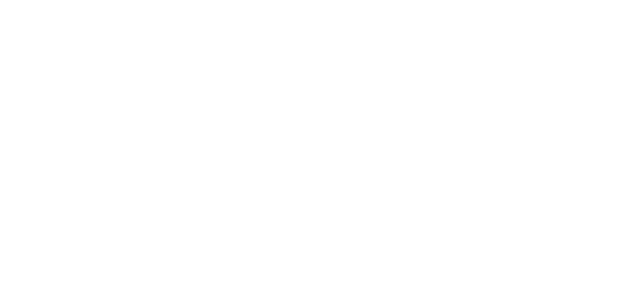
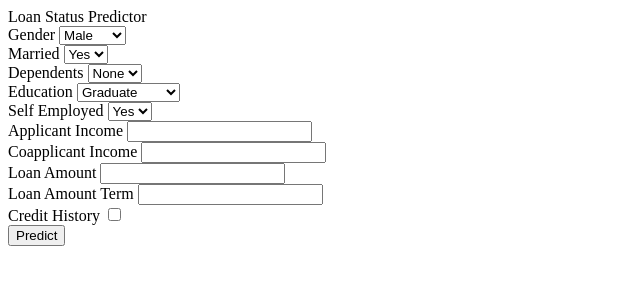
Before and after one commit to Malkith99/Full-Stack-ML-Project, a Flask app: page / in a window 1280 px wide. Before the commit the part shown is empty. Shown: the top 300 px of the page, without its empty margins (0-640 px from the left). Run offline with Flask 3, Linux system fonts and the light colour scheme.

Commit message:
web page is updated

```diff
--- a/Website/templates/index.html
+++ b/Website/templates/index.html
@@ -8,7 +8,77 @@
 </head>
 
 <body>
-
+    <div class="wrapper">
+        <div class="title">
+            Loan Status Predictor
+        </div>
+        <form action="/">
+            <div class="form">
+                <div class="inputfield">
+                    <label>Gender</label>
+                    <select>
+                        <option value="1">Male</option>
+                        <option value="0">Female</option>
+                    </select>
+                </div>
+                <div class="inputfield">
+                    <label>Married</label>
+                    <select>
+                        <option value="1">Yes</option>
+                        <option value="0">No</option>
+                    </select>
+                </div>
+                <div class="inputfield">
+                    <label>Dependents</label>
+                    <select>
+                        <option value="0">None</option>
+                        <option value="1">One</option>
+                        <option value="2">Two</option>
+                        <option value="4">Four</option>
+                    </select>
+                </div>
+                <div class="inputfield">
+                    <label>Education</label>
+                    <select>
+                        <option value="1">Graduate</option>
+                        <option value="0">Not Graduate</option>
+                    </select>
+                </div>
+                <div class="inputfield">
+                    <label>Self Employed</label>
+                    <select>
+                        <option value="1">Yes</option>
+                        <option value="0">No</option>
+                    </select>
+                </div>
+                <div class="inputfield">
+                    <label>Applicant Income</label>
+                    <input type="text" class="input" name="Applicant Income" required>
+                </div>
+                <div class="inputfield">
+                    <label>Coapplicant Income</label>
+                    <input type="text" class="input" name="Coapplicant Income" required>
+                </div>
+                <div class="inputfield">
+                    <label>Loan Amount</label>
+                    <input type="text" class="input" name="Loan Amount" required>
+                </div>
+                <div class="inputfield">
+                    <label>Loan Amount Term</label>
+                    <input type="text" class="input" name="Loan Amount Term" required>
+                </div>
+                <div class="check">
+                    <div>
+                        <label>Credit History</label>
+                        <input type="checkbox" name="Credit History">
+                    </div>
+                </div>
+                <div class="inputfield">
+                    <input type="submit" value="Predict" class="btn">
+                </div>
+            </div>
+        </form>
+    </div>
 </body>
 
 </html>
```
